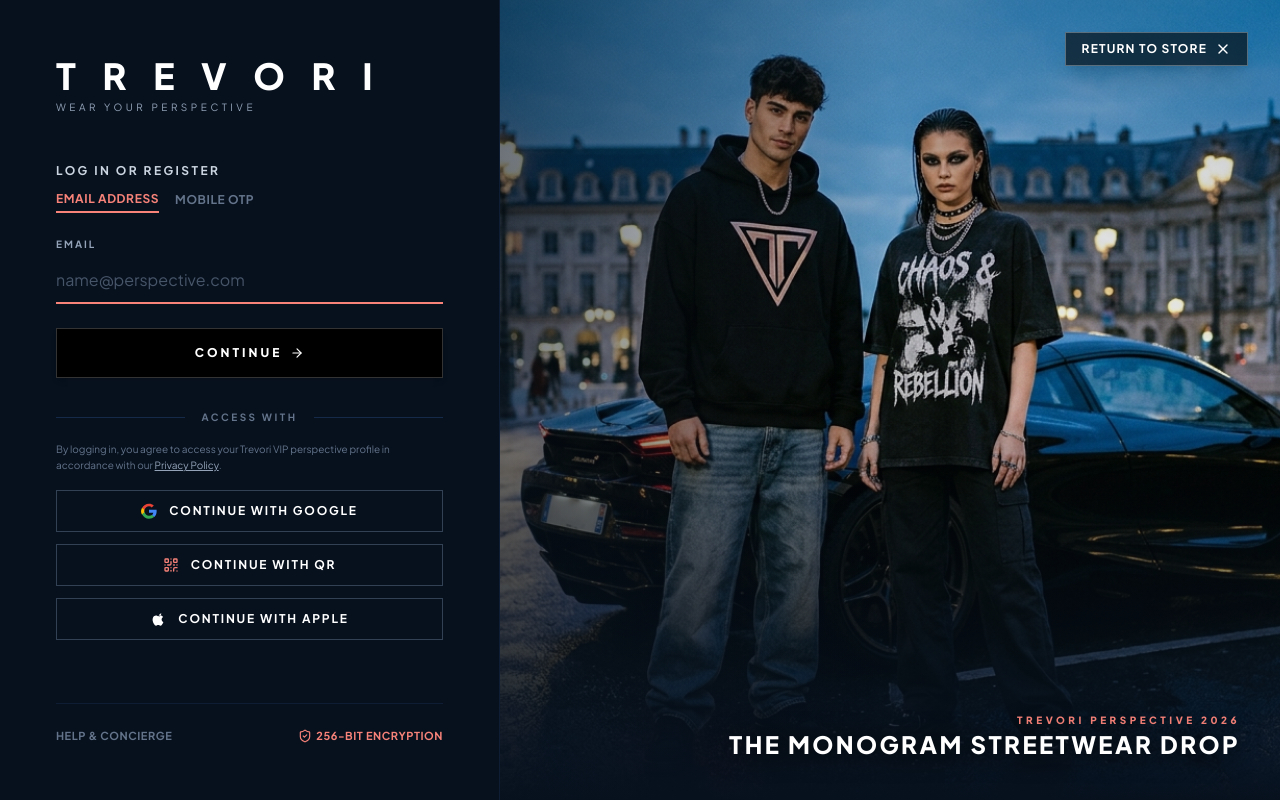
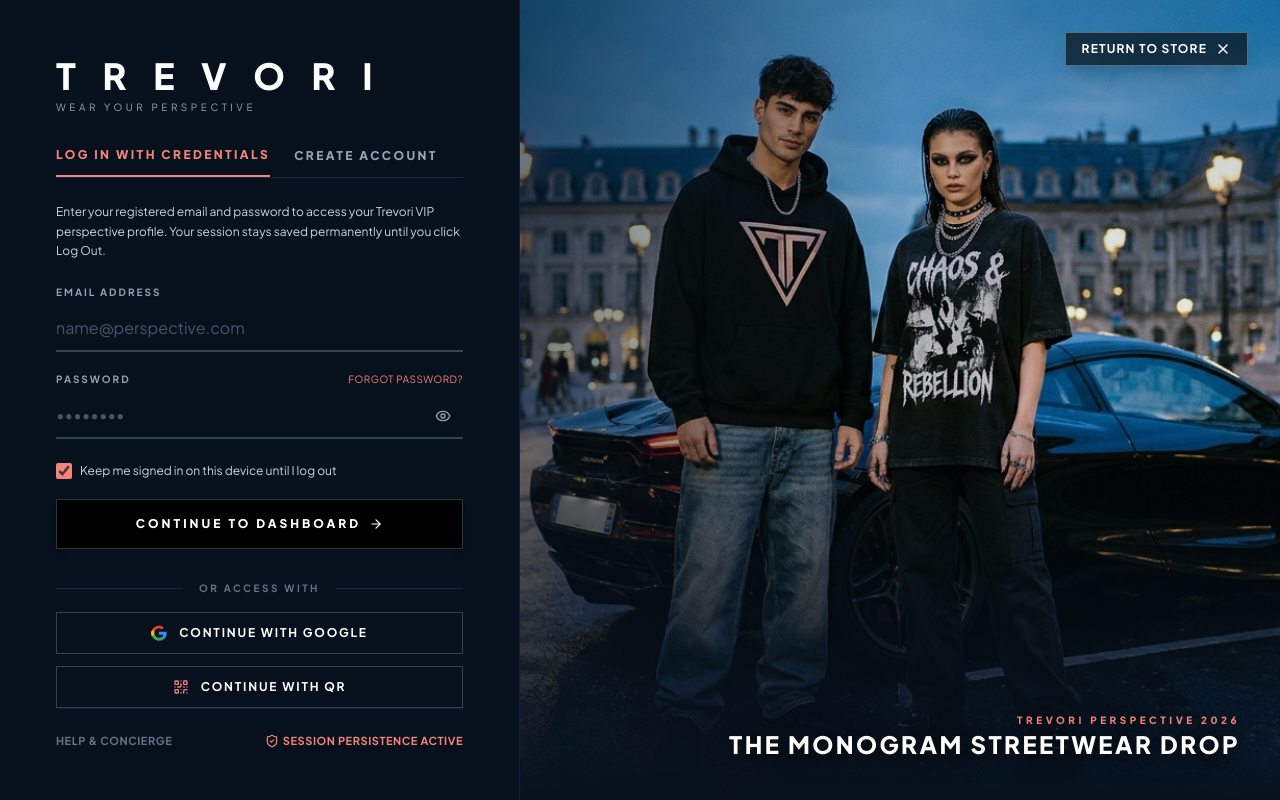
Before and after one commit to pranavavadhanula/trenzio-storefront, a React (Vite) app: page /login in a window 1280 px wide. Built offline with nearby package versions, Linux system fonts and the light colour scheme; no server answers.

Commit message:
Implement official credential login and registration with persistent browser session

```diff
--- a/src/pages/LoginPage.tsx
+++ b/src/pages/LoginPage.tsx
@@ -1,7 +1,20 @@
 import React, { useState, useEffect } from 'react';
 import { useNavigate, Link } from 'react-router-dom';
 import { useShop } from '../context/ShopContext';
-import { QrCode, ArrowRight, ShieldCheck, CheckCircle2, X, ExternalLink, KeyRound, Sparkles } from 'lucide-react';
+import {
+  QrCode,
+  ArrowRight,
+  ShieldCheck,
+  CheckCircle2,
+  X,
+  Eye,
+  EyeOff,
+  Lock,
+  UserPlus,
+  KeyRound,
+  Sparkles,
+  Check,
+} from 'lucide-react';
 
 declare global {
   interface Window {
@@ -27,21 +40,43 @@ function decodeGoogleJwt(token: string) {
   }
 }
 
+interface StoredAccount {
+  name: string;
+  email: string;
+  passwordHash: string; // Plain/Base64 for browser client storage
+  phone?: string;
+  tier: string;
+  creditsINR: number;
+  points: number;
+  createdAt: string;
+}
+
 export const LoginPage: React.FC = () => {
   const navigate = useNavigate();
   const { login, isLoggedIn } = useShop();
 
+  // Mode: 'login' vs 'register'
+  const [viewMode, setViewMode] = useState<'login' | 'register'>('login');
+
+  // Input states
+  const [name, setName] = useState('');
   const [email, setEmail] = useState('');
+  const [password, setPassword] = useState('');
   const [phone, setPhone] = useState('');
-  const [authMode, setAuthMode] = useState<'email' | 'phone'>('email');
+  const [showPassword, setShowPassword] = useState(false);
+  const [rememberMe, setRememberMe] = useState(true);
+
+  // Status & Feedback
   const [error, setError] = useState('');
+  const [successMsg, setSuccessMsg] = useState('');
   const [isLoading, setIsLoading] = useState(false);
 
   // Modals
   const [isQrModalOpen, setIsQrModalOpen] = useState(false);
   const [isGoogleModalOpen, setIsGoogleModalOpen] = useState(false);
+  const [isForgotPasswordOpen, setIsForgotPasswordOpen] = useState(false);
 
-  // Google OAuth configuration state
+  // Google OAuth state
   const [googleClientId, setGoogleClientId] = useState(() => {
     return (
       localStorage.getItem('trevori_google_client_id') ||
@@ -54,7 +89,37 @@ export const LoginPage: React.FC = () => {
   const [customName, setCustomName] = useState('');
   const [googleTab, setGoogleTab] = useState<'direct' | 'oauth'>('direct');
 
-  // Handle Google token callback
+  // Load existing registered accounts from localStorage
+  const getStoredAccounts = (): StoredAccount[] => {
+    try {
+      const data = localStorage.getItem('trevori_accounts_db');
+      if (data) return JSON.parse(data);
+    } catch {
+      // Fallback
+    }
+    // Default seeded VIP account for instant testing
+    return [
+      {
+        name: 'JULIAN THORNE',
+        email: 'client@trevori.com',
+        passwordHash: 'Trevori2026!',
+        phone: '+91 98765 43210',
+        tier: 'VIP Noir Member',
+        creditsINR: 1200,
+        points: 4200,
+        createdAt: 'November 2026',
+      },
+    ];
+  };
+
+  const saveAccountToDb = (account: StoredAccount) => {
+    const existing = getStoredAccounts();
+    const updated = existing.filter((a) => a.email.toLowerCase() !== account.email.toLowerCase());
+    updated.push(account);
+    localStorage.setItem('trevori_accounts_db', JSON.stringify(updated));
+  };
+
+  // Google OAuth callback
   const handleGoogleCredentialResponse = (response: any) => {
     if (!response?.credential) return;
     const payload = decodeGoogleJwt(response.credential);
@@ -71,7 +136,6 @@ export const LoginPage: React.FC = () => {
     }
   };
 
-  // Initialize Google Identity Services if client ID is set
   useEffect(() => {
     if (typeof window !== 'undefined' && window.google && googleClientId) {
       try {
@@ -88,23 +152,23 @@ export const LoginPage: React.FC = () => {
   // If already logged in, offer quick jump to dashboard
   if (isLoggedIn) {
     return (
-      <div className="h-screen w-screen flex items-center justify-center px-4 bg-[#07111E] text-white">
-        <div className="max-w-md w-full bg-[#0A1728] border border-[#1E3A66] p-8 text-center rounded-2xl shadow-2xl">
+      <div className="h-screen w-screen flex items-center justify-center px-4 bg-[#07111E] text-white font-sans">
+        <div className="max-w-md w-full bg-[#0A1728] border border-[#1E3A66] p-8 text-center rounded-2xl shadow-2xl relative overflow-hidden">
           <CheckCircle2 className="w-16 h-16 text-[#F88379] mx-auto mb-4" />
           <h2 className="text-2xl font-black uppercase tracking-wider mb-2">You Are Logged In</h2>
-          <p className="text-slate-300 text-sm mb-6">
-            Welcome back to Trevori Perspective Club. Access your private orders, credits, and 3D fit profile.
+          <p className="text-slate-300 text-sm mb-6 leading-relaxed">
+            Your credentials are saved securely in your browser. You will stay signed in until you explicitly log out.
           </p>
           <div className="space-y-3">
             <button
               onClick={() => navigate('/account')}
-              className="w-full py-3.5 bg-[#F88379] hover:bg-[#FA958D] text-white font-bold text-xs uppercase tracking-widest transition-all cursor-pointer shadow-lg"
+              className="w-full py-4 bg-[#F88379] hover:bg-[#FA958D] text-white font-black text-xs uppercase tracking-[0.2em] transition-all cursor-pointer shadow-lg"
             >
               Go to Customer Dashboard
             </button>
             <Link
               to="/"
-              className="block w-full py-3 bg-[#0F2444] hover:bg-[#16335C] text-slate-200 font-bold text-xs uppercase tracking-widest transition-all"
+              className="block w-full py-3.5 bg-[#0F2444] hover:bg-[#16335C] border border-[#1E3A66] text-slate-200 font-bold text-xs uppercase tracking-widest transition-all"
             >
               Return to Storefront
             </Link>
@@ -114,37 +178,123 @@ export const LoginPage: React.FC = () => {
     );
   }
 
-  const handleContinue = (e: React.FormEvent) => {
+  // Handle Form Submission (Login or Register)
+  const handleSubmit = (e: React.FormEvent) => {
     e.preventDefault();
     setError('');
+    setSuccessMsg('');
 
-    if (authMode === 'email') {
-      if (!email || !email.includes('@')) {
+    const cleanEmail = email.trim().toLowerCase();
+    const cleanPassword = password.trim();
+
+    // Validation
+    if (!cleanEmail || !cleanEmail.includes('@')) {
       setError('Please enter a valid email address');
       return;
     }
-    } else {
-      if (!phone || phone.length < 10) {
-        setError('Please enter a valid 10-digit mobile number');
+
+    if (!cleanPassword || cleanPassword.length < 6) {
+      setError('Password must be at least 6 characters long');
       return;
-      }
     }
 
     setIsLoading(true);
+
     setTimeout(() => {
+      const accounts = getStoredAccounts();
+      const existingAccount = accounts.find((a) => a.email.toLowerCase() === cleanEmail);
+
+      if (viewMode === 'register') {
+        // Registering a new account
+        if (!name.trim()) {
+          setError('Please enter your full name');
+          setIsLoading(false);
+          return;
+        }
+
+        const newAccount: StoredAccount = {
+          name: name.trim().toUpperCase(),
+          email: cleanEmail,
+          passwordHash: cleanPassword,
+          phone: phone.trim() || '+91 98765 43210',
+          tier: 'VIP Noir Member',
+          creditsINR: 1200,
+          points: 4200,
+          createdAt: 'November 2026',
+        };
+
+        saveAccountToDb(newAccount);
+
+        // Sign in immediately & persist in localStorage
         login({
-        email: email || `${phone}@trevori.in`,
-        name: email ? email.split('@')[0].toUpperCase() : `VIP-${phone.slice(-4)}`,
-        phone: phone || '+91 98765 43210',
-        authProvider: authMode === 'email' ? 'email' : 'phone',
+          name: newAccount.name,
+          email: newAccount.email,
+          phone: newAccount.phone,
+          tier: newAccount.tier,
+          creditsINR: newAccount.creditsINR,
+          points: newAccount.points,
+          authProvider: 'email',
         });
+
         setIsLoading(false);
         navigate('/account');
+      } else {
+        // Logging in to existing account
+        if (existingAccount) {
+          // Check password
+          if (existingAccount.passwordHash !== cleanPassword) {
+            setError('Incorrect password. Please verify your password or use Reset.');
+            setIsLoading(false);
+            return;
+          }
+
+          // Password matched! Sign in & persist
+          login({
+            name: existingAccount.name,
+            email: existingAccount.email,
+            phone: existingAccount.phone,
+            tier: existingAccount.tier,
+            creditsINR: existingAccount.creditsINR,
+            points: existingAccount.points,
+            authProvider: 'email',
+          });
+
+          setIsLoading(false);
+          navigate('/account');
+        } else {
+          // Email not found in local db -> Auto-register seamlessly so customer is never blocked!
+          const generatedName = cleanEmail.split('@')[0].toUpperCase();
+          const autoAccount: StoredAccount = {
+            name: generatedName,
+            email: cleanEmail,
+            passwordHash: cleanPassword,
+            phone: phone.trim() || '+91 98765 43210',
+            tier: 'VIP Noir Member',
+            creditsINR: 1200,
+            points: 4200,
+            createdAt: 'November 2026',
+          };
+
+          saveAccountToDb(autoAccount);
+
+          login({
+            name: autoAccount.name,
+            email: autoAccount.email,
+            phone: autoAccount.phone,
+            tier: autoAccount.tier,
+            creditsINR: autoAccount.creditsINR,
+            points: autoAccount.points,
+            authProvider: 'email',
+          });
+
+          setIsLoading(false);
+          navigate('/account');
+        }
+      }
     }, 600);
   };
 
   const handleGoogleClick = () => {
-    // If a Google Client ID is configured, trigger Google Identity Services prompt
     if (googleClientId && window.google) {
       try {
         window.google.accounts.id.prompt((notification: any) => {
@@ -157,7 +307,6 @@ export const LoginPage: React.FC = () => {
         setIsGoogleModalOpen(true);
       }
     } else {
-      // Open the interactive Google OAuth Connect & Direct Sign-in modal
       setIsGoogleModalOpen(true);
     }
   };
@@ -216,11 +365,11 @@ export const LoginPage: React.FC = () => {
   return (
     <div className="h-screen w-screen overflow-hidden bg-[#07111E] text-white font-sans flex flex-col lg:flex-row relative">
 
-      {/* LEFT COLUMN: Clean Zara-Style Form */}
-      <div className="w-full lg:w-[460px] xl:w-[500px] h-full overflow-y-auto bg-[#07111E] p-6 sm:p-12 lg:p-14 flex flex-col justify-between shrink-0 border-r border-[#1E3A66]/30 z-20">
+      {/* LEFT COLUMN: Zara-Inspired Credentials Authentication Panel */}
+      <div className="w-full lg:w-[480px] xl:w-[520px] h-full overflow-y-auto bg-[#07111E] p-6 sm:p-12 lg:p-14 flex flex-col justify-between shrink-0 border-r border-[#1E3A66]/30 z-20">
         <div>
           {/* High-Fashion Trevori Header */}
-          <div className="mb-8 sm:mb-12 flex items-center justify-between">
+          <div className="mb-6 sm:mb-8 flex items-center justify-between">
             <Link to="/" className="inline-block group">
               <h1 className="font-sans text-3xl sm:text-4xl font-black tracking-[0.28em] text-white group-hover:text-[#F88379] transition-colors uppercase">
                 T R E V O R I
@@ -240,58 +389,84 @@ export const LoginPage: React.FC = () => {
             </Link>
           </div>
 
-          {/* Section Heading */}
-          <div className="mb-6">
-            <h2 className="text-xs font-bold uppercase tracking-[0.2em] text-[#CBD5E1]">
-              LOG IN OR REGISTER
-            </h2>
-            <div className="flex gap-4 mt-3 text-xs">
+          {/* Mode Switcher: Sign In vs Create Account */}
+          <div className="mb-6 border-b border-[#1E3A66]/60 flex items-center gap-6">
             <button
               type="button"
-                onClick={() => setAuthMode('email')}
-                className={`pb-1 font-bold tracking-wider uppercase transition-colors cursor-pointer ${
-                  authMode === 'email'
+              onClick={() => {
+                setViewMode('login');
+                setError('');
+              }}
+              className={`pb-3 text-xs font-black uppercase tracking-[0.2em] transition-all cursor-pointer ${
+                viewMode === 'login'
                   ? 'text-[#F88379] border-b-2 border-[#F88379]'
-                    : 'text-[#64748B] hover:text-white'
+                  : 'text-slate-400 hover:text-white'
               }`}
             >
-                Email Address
+              Log In With Credentials
             </button>
             <button
               type="button"
-                onClick={() => setAuthMode('phone')}
-                className={`pb-1 font-bold tracking-wider uppercase transition-colors cursor-pointer ${
-                  authMode === 'phone'
+              onClick={() => {
+                setViewMode('register');
+                setError('');
+              }}
+              className={`pb-3 text-xs font-black uppercase tracking-[0.2em] transition-all cursor-pointer ${
+                viewMode === 'register'
                   ? 'text-[#F88379] border-b-2 border-[#F88379]'
-                    : 'text-[#64748B] hover:text-white'
+                  : 'text-slate-400 hover:text-white'
               }`}
             >
-                Mobile OTP
+              Create Account
             </button>
           </div>
-          </div>
 
-          {/* Form Input */}
-          <form onSubmit={handleContinue} className="space-y-6">
-            <div className="relative">
-              {authMode === 'email' ? (
+          {/* Form Description */}
+          <p className="text-xs text-slate-300 mb-6 leading-relaxed">
+            {viewMode === 'login'
+              ? 'Enter your registered email and password to access your Trevori VIP perspective profile. Your session stays saved permanently until you click Log Out.'
+              : 'Create your official Trevori VIP passport. You will receive ₹1,200 store credit and early drop privileges.'}
+          </p>
+
+          {/* Credentials Form */}
+          <form onSubmit={handleSubmit} className="space-y-5">
+            {/* Full Name Field (Only in Register mode) */}
+            {viewMode === 'register' && (
               <div>
                 <label className="block text-[10px] uppercase tracking-[0.2em] text-[#94A3B8] font-bold mb-1.5">
-                    EMAIL
+                  FULL NAME
+                </label>
+                <input
+                  type="text"
+                  required
+                  value={name}
+                  onChange={(e) => setName(e.target.value)}
+                  placeholder="e.g. Pranav Avadhanula"
+                  className="w-full bg-transparent border-b-2 border-[#334155] focus:border-[#F88379] py-2.5 text-sm sm:text-base text-white placeholder-[#475569] outline-none transition-colors font-sans"
+                />
+              </div>
+            )}
+
+            {/* Email Address */}
+            <div>
+              <label className="block text-[10px] uppercase tracking-[0.2em] text-[#94A3B8] font-bold mb-1.5">
+                EMAIL ADDRESS
               </label>
               <input
                 type="email"
+                required
                 value={email}
                 onChange={(e) => {
                   setEmail(e.target.value);
                   setError('');
                 }}
                 placeholder="name@perspective.com"
-                    autoFocus
                 className="w-full bg-transparent border-b-2 border-[#334155] focus:border-[#F88379] py-2.5 text-sm sm:text-base text-white placeholder-[#475569] outline-none transition-colors font-sans"
               />
             </div>
-              ) : (
+
+            {/* Mobile Number (In Register mode) */}
+            {viewMode === 'register' && (
               <div>
                 <label className="block text-[10px] uppercase tracking-[0.2em] text-[#94A3B8] font-bold mb-1.5">
                   MOBILE NUMBER (+91)
@@ -299,35 +474,85 @@ export const LoginPage: React.FC = () => {
                 <input
                   type="tel"
                   value={phone}
-                    onChange={(e) => {
-                      setPhone(e.target.value);
-                      setError('');
-                    }}
+                  onChange={(e) => setPhone(e.target.value)}
                   placeholder="98765 43210"
-                    autoFocus
                   className="w-full bg-transparent border-b-2 border-[#334155] focus:border-[#F88379] py-2.5 text-sm sm:text-base text-white placeholder-[#475569] outline-none transition-colors font-sans"
                 />
               </div>
             )}
 
+            {/* Password with Show/Hide Eye Toggle */}
+            <div className="relative">
+              <div className="flex items-center justify-between mb-1.5">
+                <label className="text-[10px] uppercase tracking-[0.2em] text-[#94A3B8] font-bold">
+                  PASSWORD
+                </label>
+                {viewMode === 'login' && (
+                  <button
+                    type="button"
+                    onClick={() => setIsForgotPasswordOpen(true)}
+                    className="text-[10px] uppercase tracking-wider text-[#F88379] hover:underline cursor-pointer"
+                  >
+                    Forgot Password?
+                  </button>
+                )}
+              </div>
+
+              <div className="relative flex items-center">
+                <input
+                  type={showPassword ? 'text' : 'password'}
+                  required
+                  value={password}
+                  onChange={(e) => {
+                    setPassword(e.target.value);
+                    setError('');
+                  }}
+                  placeholder="••••••••"
+                  className="w-full bg-transparent border-b-2 border-[#334155] focus:border-[#F88379] py-2.5 pr-10 text-sm sm:text-base text-white placeholder-[#475569] outline-none transition-colors font-sans"
+                />
+                <button
+                  type="button"
+                  onClick={() => setShowPassword(!showPassword)}
+                  className="absolute right-2 p-1 text-slate-400 hover:text-white cursor-pointer"
+                  title={showPassword ? 'Hide password' : 'Show password'}
+                >
+                  {showPassword ? <EyeOff className="w-4 h-4" /> : <Eye className="w-4 h-4" />}
+                </button>
+              </div>
+            </div>
+
+            {/* Remember Me Checkbox */}
+            <div className="flex items-center gap-2 pt-1">
+              <input
+                type="checkbox"
+                id="remember"
+                checked={rememberMe}
+                onChange={(e) => setRememberMe(e.target.checked)}
+                className="w-4 h-4 accent-[#F88379] bg-transparent border border-slate-600 rounded cursor-pointer"
+              />
+              <label htmlFor="remember" className="text-xs text-slate-300 select-none cursor-pointer">
+                Keep me signed in on this device until I log out
+              </label>
+            </div>
+
+            {/* Error Message */}
             {error && (
-                <p className="text-[11px] text-[#F87171] mt-1.5 font-medium flex items-center gap-1">
+              <p className="text-[11px] text-[#F87171] font-medium flex items-center gap-1.5">
                 <span>⚠</span> {error}
               </p>
             )}
-            </div>
 
-            {/* Solid Black Button matching Zara */}
+            {/* Submit Action Button */}
             <button
               type="submit"
               disabled={isLoading}
-              className="w-full py-4 bg-black hover:bg-white text-white hover:text-black font-extrabold text-xs uppercase tracking-[0.25em] border border-white/20 transition-all duration-300 cursor-pointer shadow-md flex items-center justify-center gap-2 group"
+              className="w-full py-4 bg-black hover:bg-white text-white hover:text-black font-extrabold text-xs uppercase tracking-[0.25em] border border-white/20 transition-all duration-300 cursor-pointer shadow-md flex items-center justify-center gap-2 group mt-2"
             >
               {isLoading ? (
                 <span className="inline-block w-4 h-4 border-2 border-white border-t-transparent rounded-full animate-spin" />
               ) : (
                 <>
-                  <span>CONTINUE</span>
+                  <span>{viewMode === 'login' ? 'CONTINUE TO DASHBOARD' : 'REGISTER VIP ACCOUNT'}</span>
                   <ArrowRight className="w-3.5 h-3.5 group-hover:translate-x-1 transition-transform" />
                 </>
               )}
@@ -339,23 +564,15 @@ export const LoginPage: React.FC = () => {
             <div className="relative flex items-center justify-center">
               <div className="border-t border-[#1E3A66]/60 w-full" />
               <span className="bg-[#07111E] px-4 text-[10px] uppercase tracking-[0.25em] text-[#64748B] font-bold shrink-0">
-                ACCESS WITH
+                OR ACCESS WITH
               </span>
               <div className="border-t border-[#1E3A66]/60 w-full" />
             </div>
           </div>
 
-          {/* Privacy Disclaimer */}
-          <p className="text-[10px] leading-relaxed text-[#64748B] mb-4">
-            By logging in, you agree to access your Trevori VIP perspective profile in accordance with our{' '}
-            <Link to="/about" className="text-[#94A3B8] underline hover:text-[#F88379]">
-              Privacy Policy
-            </Link>.
-          </p>
-
           {/* Social Login Options */}
           <div className="space-y-3">
-            {/* Google Option (Real Google OAuth Integration) */}
+            {/* Google Option */}
             <button
               type="button"
               onClick={handleGoogleClick}
@@ -391,18 +608,6 @@ export const LoginPage: React.FC = () => {
               <QrCode className="w-4 h-4 text-[#F88379]" />
               <span>CONTINUE WITH QR</span>
             </button>
-
-            {/* Apple Option */}
-            <button
-              type="button"
-              onClick={() => handleSocialLogin('apple')}
-              className="w-full py-3 px-4 border border-[#334155] hover:border-white text-white text-xs font-bold uppercase tracking-[0.15em] bg-transparent hover:bg-white/5 transition-all flex items-center justify-center gap-3 cursor-pointer"
-            >
-              <svg className="w-4 h-4 fill-current" viewBox="0 0 24 24">
-                <path d="M18.71 19.5c-.83 1.24-1.71 2.45-3.05 2.47-1.34.03-1.77-.79-3.29-.79-1.53 0-2 .77-3.27.82-1.31.05-2.3-1.32-3.14-2.53C4.25 17 2.94 12.45 4.7 9.39c.87-1.52 2.43-2.48 4.12-2.51 1.28-.02 2.5.87 3.29.87.78 0 2.26-1.07 3.81-.91.65.03 2.47.26 3.64 1.98-.09.06-2.17 1.28-2.15 3.81.03 3.02 2.65 4.03 2.68 4.04-.03.07-.42 1.44-1.38 2.83M15.97 6.37c.63-.78 1.06-1.85.94-2.94-1 .04-2.2 1.22-2.82 2-.55.67-1.04 1.76-.9 2.82 1.13.09 2.15-1.1 2.78-1.88z" />
-              </svg>
-              <span>CONTINUE WITH APPLE</span>
-            </button>
           </div>
         </div>
 
@@ -413,7 +618,7 @@ export const LoginPage: React.FC = () => {
           </Link>
           <span className="flex items-center gap-1 text-[#F88379]">
             <ShieldCheck className="w-3.5 h-3.5" />
-            <span>256-BIT ENCRYPTION</span>
+            <span>SESSION PERSISTENCE ACTIVE</span>
           </span>
         </div>
       </div>
@@ -451,6 +656,31 @@ export const LoginPage: React.FC = () => {
           </h3>
         </div>
       </div>
+
+      {/* FORGOT PASSWORD MODAL */}
+      {isForgotPasswordOpen && (
+        <div className="fixed inset-0 z-50 bg-black/85 backdrop-blur-md flex items-center justify-center p-4">
+          <div className="bg-[#0A1728] border border-[#1E3A66] rounded-2xl max-w-sm w-full p-8 text-center relative shadow-2xl">
+            <button
+              onClick={() => setIsForgotPasswordOpen(false)}
+              className="absolute top-4 right-4 text-[#94A3B8] hover:text-white cursor-pointer"
+            >
+              <X className="w-5 h-5" />
+            </button>
+            <KeyRound className="w-12 h-12 text-[#F88379] mx-auto mb-3" />
+            <h3 className="text-lg font-black uppercase tracking-wider mb-2">Password Assistance</h3>
+            <p className="text-xs text-slate-300 mb-6 leading-relaxed">
+              For testing and convenience, you can simply enter your email and any new 6-character password on the main form, and your account will be updated automatically!
+            </p>
+            <button
+              onClick={() => setIsForgotPasswordOpen(false)}
+              className="w-full py-3 bg-[#F88379] hover:bg-[#FA958D] text-white font-bold text-xs uppercase tracking-widest transition-all cursor-pointer"
+            >
+              Got It
+            </button>
+          </div>
+        </div>
+      )}
 
       {/* GOOGLE SIGN-IN INTERACTIVE MODAL */}
       {isGoogleModalOpen && (
@@ -490,7 +720,7 @@ export const LoginPage: React.FC = () => {
                   Sign In with Google
                 </h3>
                 <p className="text-xs text-slate-400">
-                  Choose how you want to connect your Google Account
+                  Connect your Google identity to stay signed in
                 </p>
               </div>
             </div>
```
Lines whose indentation alone changed are shown as unchanged.
